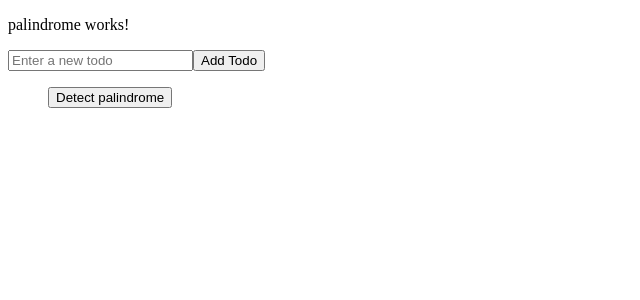
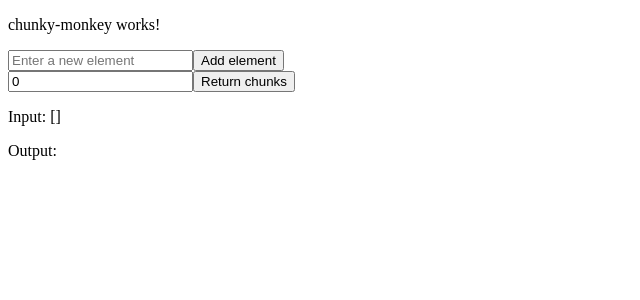
Before and after one commit to RockstarWebDev/mock-drill-Angular, an Angular app: page / in a window 1280 px wide. Shown: the top 300 px of the page, without its empty margins (0-640 px from the left). Built offline with nearby package versions, Linux system fonts and the light colour scheme.

Commit message:
Chunky monkey solved

```diff
--- a/src/app/app.component.html
+++ b/src/app/app.component.html
@@ -4,4 +4,5 @@
 <!-- <app-task-list></app-task-list> -->
 <!-- <app-source></app-source> -->
 <!-- <app-char-counter></app-char-counter> -->
-<app-palindrome></app-palindrome>
+<!-- <app-palindrome></app-palindrome> -->
+<app-chunky-monkey></app-chunky-monkey>
--- a/src/app/app.module.ts
+++ b/src/app/app.module.ts
@@ -10,6 +10,7 @@ import { DestinationComponent } from './parent-child/destination/destination.com
 import { SourceComponent } from './parent-child/source/source.component';
 import { CharCounterComponent } from './char counter/char-counter/char-counter.component';
 import { PalindromeComponent } from './palindrome/palindrome.component';
+import { ChunkyMonkeyComponent } from './chunky-monkey/chunky-monkey.component';
 
 
 @NgModule({
@@ -21,7 +22,8 @@ import { PalindromeComponent } from './palindrome/palindrome.component';
     DestinationComponent,
     SourceComponent,
     CharCounterComponent,
-    PalindromeComponent
+    PalindromeComponent,
+    ChunkyMonkeyComponent
   ],
   imports: [
     BrowserModule,
--- /dev/null
+++ b/src/app/chunky-monkey/chunky-monkey.component.html
@@ -0,0 +1,22 @@
+<p>chunky-monkey works!</p>
+<div class="add-todo">
+    <form (ngSubmit)="addElement()">
+      <input type="text" name="aryElemets" [(ngModel)]="aryElemets" placeholder="Enter a new element" />
+      <button type="submit">Add element</button>
+    </form>
+  </div>
+
+  <div>
+    <input type="text" name="chunkSizeInput" [(ngModel)]="size" placeholder="Enter a chunk size" />
+    <button type="button" (click)="onChunk()">Return chunks</button>
+  </div>
+
+  <div>
+    <p>Input: [{{ monkey.join(', ') }}]</p>
+    <p>Output:</p>
+    <ul>
+      <li *ngFor="let chunk of chunks">
+        <pre>[[{{ chunk.join(', ') }}]]</pre>
+      </li>
+    </ul>
+  </div>
--- /dev/null
+++ b/src/app/chunky-monkey/chunky-monkey.component.ts
@@ -0,0 +1,29 @@
+import { Component } from '@angular/core';
+
+@Component({
+  selector: 'app-chunky-monkey',
+  templateUrl: './chunky-monkey.component.html',
+  styleUrls: ['./chunky-monkey.component.css']
+})
+export class ChunkyMonkeyComponent {
+  aryElemets: string = '';
+  monkey: any[] = [];
+  size: number = 0;
+  chunks: any[] = [];
+
+
+  addElement(): void {
+    this.monkey.push(this.aryElemets);
+    this.aryElemets = ''; // Reset the input fiel
+  }
+
+  onChunk(): any[] {
+    let  index: number = 0;
+    while (index < this.monkey.length) {
+      this.chunks.push(this.monkey.slice(index, index + this.size));
+      index += this.size;
+    }
+    return this.chunks;
+  }
+
+}
--- a/src/app/palindrome/palindrome.component.ts
+++ b/src/app/palindrome/palindrome.component.ts
@@ -27,6 +27,6 @@ export class PalindromeComponent {
         this.inputArray.push(element);
       }
     }
-return this.inputArray;
+      return this.inputArray;
   }
 }
```
Also changed, not shown: src/app/chunky-monkey/chunky-monkey.component.css (added), 1 other file (tests, documents, lock files or other folders).
